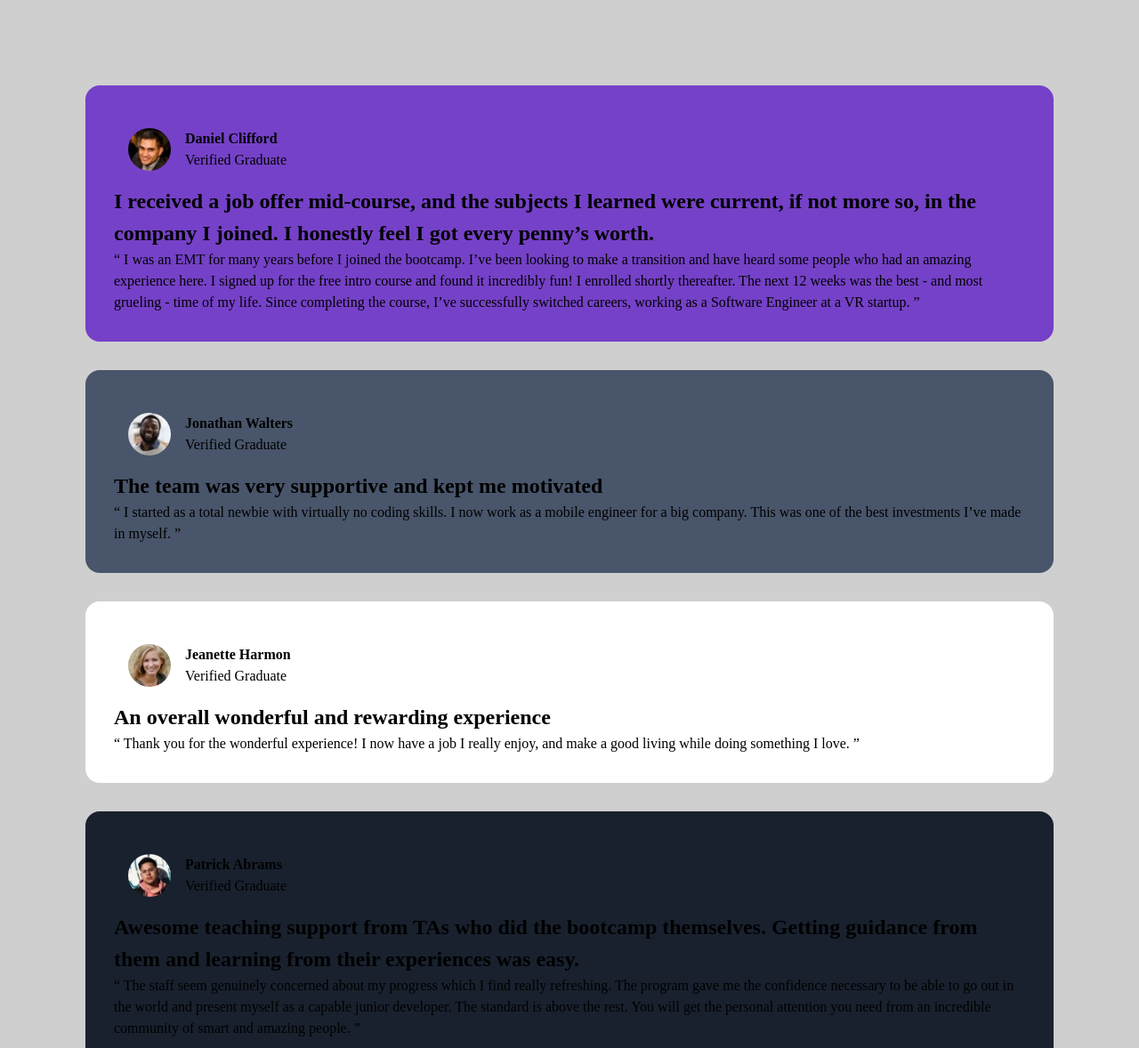
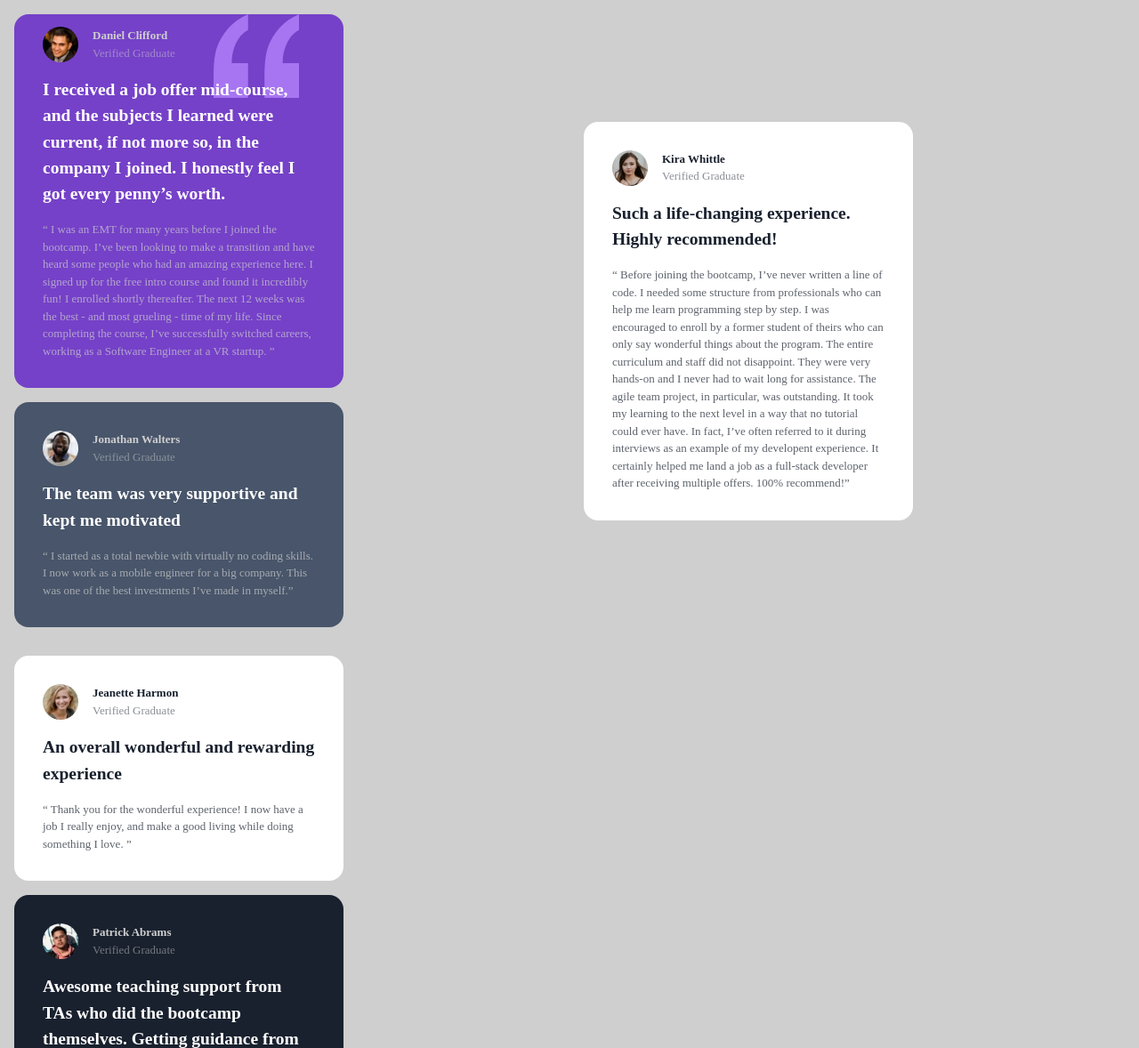
Before and after one commit to Scott-Wilder/fem-testimonials-grid-section, a plain HTML site: page index.html in a window 1280 px wide. Shown: the top 1178 px of the page at 89% size. Drawn offline with Linux system fonts and the light colour scheme.

Commit message:
style: Feature and updates related to styling

```diff
--- a/index.html
+++ b/index.html
@@ -1,99 +1,162 @@
 <!DOCTYPE html>
 <html lang="en">
   <head>
-  <meta charset="UTF-8">
-  <meta name="viewport" content="width=device-width, initial-scale=1.0"> <!-- displays site properly based on user's device -->
+    <meta charset="UTF-8" />
+    <meta name="viewport" content="width=device-width, initial-scale=1.0" />
+    <!-- displays site properly based on user's device -->
 
-  <link rel="icon" type="image/png" sizes="32x32" href="./images/favicon-32x32.png">
-  <link rel="stylesheet" href="style.css">
+    <link
+      rel="icon"
+      type="image/png"
+      sizes="32x32"
+      href="./images/favicon-32x32.png"
+    />
+    <link rel="stylesheet" href="style.css" />
 
     <title>Frontend Mentor | [Challenge Name Here]</title>
 
-
     <style>
-    .attribution { font-size: 11px; text-align: center; }
-    .attribution a { color: hsl(228, 45%, 44%); }
+      .attribution {
+        font-size: 11px;
+        text-align: center;
+      }
+      .attribution a {
+        color: hsl(228, 45%, 44%);
+      }
     </style>
   </head>
   <body>
-<div class ="flex-container">
+    <div class="flex-container">
+      <div class="desktop-1">
         <div class="boxes box-1">
+          <img
+            src="images\bg-pattern-quotation.svg"
+            class="quotation"
+            alt="quoatation-pattern"
+          />
+          <div class="box-1-contents">
             <div class="creds">
-      <img src="images/image-daniel.jpg" alt="Daniel image">
+              <img
+                src="images/image-daniel.jpg"
+                class="profile"
+                alt="Daniel image"
+              />
               <div class="name">
                 <h4>Daniel Clifford</h4>
                 <p>Verified Graduate</p>
               </div>
             </div>
-    <h2>I received a job offer mid-course, and the subjects I learned were current, if not more so,
-      in the company I joined. I honestly feel I got every penny’s worth.</h2>
-    <p>“ I was an EMT for many years before I joined the bootcamp. I’ve been looking to make a
-      transition and have heard some people who had an amazing experience here. I signed up
-      for the free intro course and found it incredibly fun! I enrolled shortly thereafter.
-      The next 12 weeks was the best - and most grueling - time of my life. Since completing
-      the course, I’ve successfully switched careers, working as a Software Engineer at a VR startup. ”</p>
+            <h2>
+              I received a job offer mid-course, and the subjects I learned were
+              current, if not more so, in the company I joined. I honestly feel
+              I got every penny’s worth.
+            </h2>
+            <p>
+              “ I was an EMT for many years before I joined the bootcamp. I’ve
+              been looking to make a transition and have heard some people who
+              had an amazing experience here. I signed up for the free intro
+              course and found it incredibly fun! I enrolled shortly thereafter.
+              The next 12 weeks was the best - and most grueling - time of my
+              life. Since completing the course, I’ve successfully switched
+              careers, working as a Software Engineer at a VR startup. ”
+            </p>
+          </div>
         </div>
         <div class="boxes box-2">
           <div class="creds">
-      <img src="images/image-jonathan.jpg" alt="Jonathan image">
+            <img
+              src="images/image-jonathan.jpg"
+              class="profile"
+              alt="Jonathan image"
+            />
             <div class="name">
               <h4>Jonathan Walters</h4>
-          <p> Verified Graduate</p>
+              <p>Verified Graduate</p>
             </div>
           </div>
           <h2>The team was very supportive and kept me motivated</h2>
-    <p>“ I started as a total newbie with virtually no coding skills. I now work as a mobile engineer
-      for a big company. This was one of the best investments I’ve made in myself. ”</p>
+          <p>
+            “ I started as a total newbie with virtually no coding skills. I now
+            work as a mobile engineer for a big company. This was one of the
+            best investments I’ve made in myself.”
+          </p>
         </div>
+      </div>
+      <div class="desktop-2">
         <div class="boxes box-3">
           <div class="creds">
-      <img src="images/image-jeanette.jpg" alt="Jeanette image">
+            <img
+              src="images/image-jeanette.jpg"
+              class="profile"
+              alt="Jeanette image"
+            />
             <div class="name">
               <h4>Jeanette Harmon</h4>
               <p>Verified Graduate</p>
             </div>
           </div>
           <h2>An overall wonderful and rewarding experience</h2>
-    <p>“ Thank you for the wonderful experience! I now have a job I really enjoy, and make a good living
-      while doing something I love. ”</p>
+          <p>
+            “ Thank you for the wonderful experience! I now have a job I really
+            enjoy, and make a good living while doing something I love. ”
+          </p>
         </div>
         <div class="boxes box-4">
           <div class="creds">
-      <img src="images/image-patrick.jpg" alt="Patrick image">
+            <img
+              src="images/image-patrick.jpg"
+              class="profile"
+              alt="Patrick image"
+            />
             <div class="name">
               <h4>Patrick Abrams</h4>
               <p>Verified Graduate</p>
             </div>
           </div>
-    <h2>Awesome teaching support from TAs who did the bootcamp themselves. Getting guidance from them and
-      learning from their experiences was easy.</h2>
-    <p>“ The staff seem genuinely concerned about my progress which I find really refreshing. The program
-      gave me the confidence necessary to be able to go out in the world and present myself as a capable
-      junior developer. The standard is above the rest. You will get the personal attention you need from
-      an incredible community of smart and amazing people. ”</p>
+          <h2>
+            Awesome teaching support from TAs who did the bootcamp themselves.
+            Getting guidance from them and learning from their experiences was
+            easy.
+          </h2>
+          <p>
+            “ The staff seem genuinely concerned about my progress which I find
+            really refreshing. The program gave me the confidence necessary to
+            be able to go out in the world and present myself as a capable
+            junior developer. The standard is above the rest. You will get the
+            personal attention you need from an incredible community of smart
+            and amazing people.”
+          </p>
+        </div>
       </div>
       <div class="boxes box-5">
         <div class="creds">
-      <img src="images/image-kira.jpg" alt="Kira image">
+          <img class="profile" src="images/image-kira.jpg" alt="Kira image" />
           <div class="name">
             <h4>Kira Whittle</h4>
             <p>Verified Graduate</p>
           </div>
         </div>
         <h2>Such a life-changing experience. Highly recommended!</h2>
-    <p> “ Before joining the bootcamp, I’ve never written a line of code. I needed some structure from
-      professionals who can help me learn programming step by step. I was encouraged to enroll by a former
-      student of theirs who can only say wonderful things about the program. The entire curriculum and staff
-      did not disappoint. They were very hands-on and I never had to wait long for assistance. The agile team
-      project, in particular, was outstanding. It took my learning to the next level in a way that no tutorial
-      could ever have. In fact, I’ve often referred to it during interviews as an example of my developent
-      experience. It certainly helped me land a job as a full-stack developer after receiving multiple offers.
-      100% recommend! ”</p>
+        <p>
+          “ Before joining the bootcamp, I’ve never written a line of code. I
+          needed some structure from professionals who can help me learn
+          programming step by step. I was encouraged to enroll by a former
+          student of theirs who can only say wonderful things about the program.
+          The entire curriculum and staff did not disappoint. They were very
+          hands-on and I never had to wait long for assistance. The agile team
+          project, in particular, was outstanding. It took my learning to the
+          next level in a way that no tutorial could ever have. In fact, I’ve
+          often referred to it during interviews as an example of my developent
+          experience. It certainly helped me land a job as a full-stack
+          developer after receiving multiple offers. 100% recommend!”
+        </p>
       </div>
     </div>
     <div class="attribution">
-    Challenge by <a href="https://www.frontendmentor.io?ref=challenge" target="_blank">Frontend Mentor</a>.
-    Coded by <a href="#">Scott Wilder</a>.
+      Challenge by
+      <a href="https://www.frontendmentor.io?ref=challenge" target="_blank"
+        >Frontend Mentor</a
+      >. Coded by <a href="#">Scott Wilder</a>.
     </div>
   </body>
 </html>
--- a/style.css
+++ b/style.css
@@ -22,8 +22,8 @@ dd {
 }
 
 /* Remove list styles on ul, ol elements with a list role, which suggests default styling will be removed */
-ul[role='list'],
-ol[role='list'] {
+ul[role="list"],
+ol[role="list"] {
   list-style: none;
 }
 
@@ -76,53 +76,113 @@ select {
 }
 /*RESET CSS End*/
 
-
-
 /*Mobile View*/
 body {
   background-color: hsl(0, 0%, 81%);
+  font-size: 13px;
 }
 .flex-container {
   display: flex;
   flex-direction: column;
-    padding: 5rem;
+  align-items: center;
 }
 .boxes {
   padding: 2rem;
   margin: 1rem;
   border-radius: 16px;
+  max-width: 370px;
 }
-.box-1{
+h2 {
+  color: hsl(0, 0%, 100%);
+  padding-bottom: 1rem;
+}
+h4 {
+  color: hsl(0, 0%, 81%);
+}
+p {
+  color: hsl(0, 0%, 81%);
+  opacity: 70%;
+}
+.name p {
+  color: hsl(0, 0%, 81%);
+  opacity: 50%;
+}
+.box-1 {
   background-color: hsl(263, 55%, 52%);
   display: flex;
   flex-direction: column;
 }
-.box-2{
+.box-1-contents {
+  margin-top: -5rem;
+}
+.box-2 {
   background-color: hsl(217, 19%, 35%);
 }
-.box-3{
+.box-3 {
   background-color: hsl(0, 0%, 100%);
 }
-.box-4{
+.box-3 h2 {
+  color: hsl(219, 29%, 14%);
+}
+.box-3 .name h4 {
+  color: hsl(219, 29%, 14%);
+}
+.box-3 .name p {
+  color: hsl(219, 29%, 14%);
+}
+.box-3 p {
+  color: hsl(219, 29%, 14%);
+}
+.box-4 {
   background-color: hsl(219, 29%, 14%);
 }
-.box-5{
+.box-5 {
   background-color: hsl(0, 0%, 100%);
 }
-img {
+.box-5 h2 {
+  color: hsl(219, 29%, 14%);
+}
+.box-5 .name h4 {
+  color: hsl(219, 29%, 14%);
+}
+.box-5 .name p {
+  color: hsl(219, 29%, 14%);
+}
+.box-5 p {
+  color: hsl(219, 29%, 14%);
+}
+.profile {
   border-radius: 30px;
-    width: 3rem;
+  width: 2.5rem;
 }
-.creds{
+.quotation {
+  width: 6rem;
+  margin-left: 12rem;
+  margin-top: -2rem;
+}
+.creds {
   display: flex;
   flex-direction: row;
   padding: 1rem;
+  margin-left: -1rem;
+  margin-top: -1rem;
 }
 .name {
   padding-left: 1rem;
 }
 /*Desktop View*/
 @media (min-width: 600px) {
-
-
+  .flex-container {
+    display: grid;
   }
+  .desktop-1 {
+    grid-row-start: 1;
+    grid-column-start: 1;
+  }
+  .box-5 {
+    grid-row-start: 1;
+    grid-row-end: 2;
+    grid-column-start: 2;
+    grid-column-end: 3;
+  }
+}
```
Lines whose indentation alone changed are shown as unchanged.
